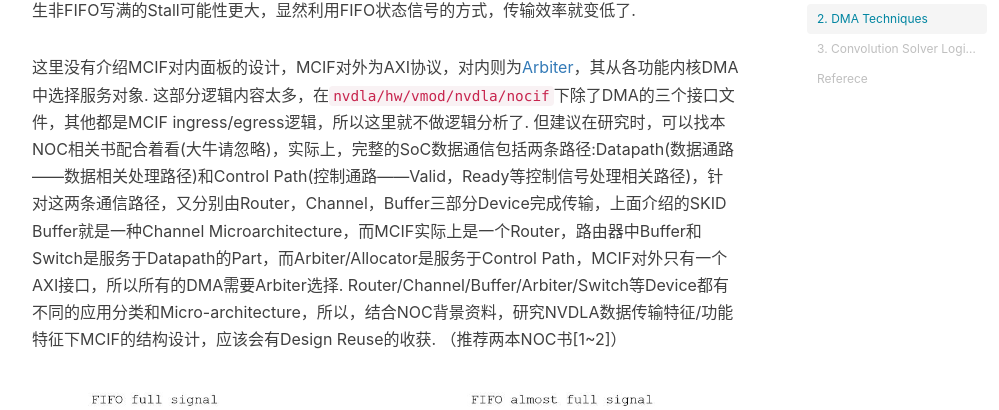
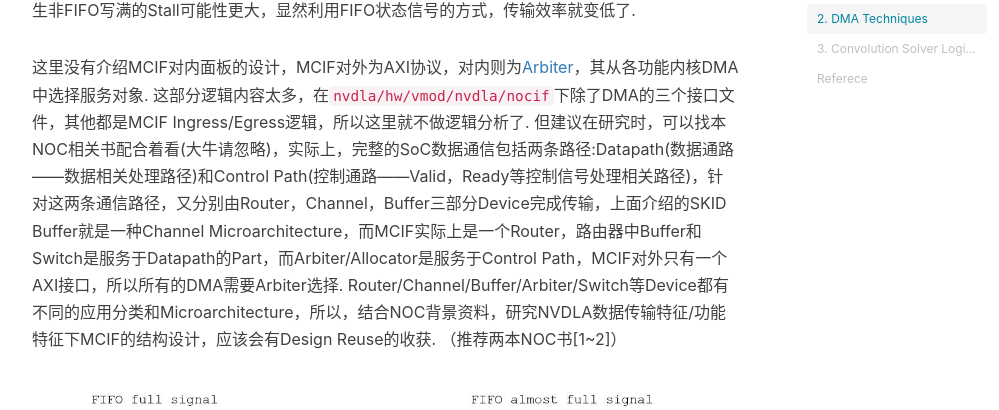
Before and after one commit to VVViy/VVViy.github.io, a Jekyll site: the page built from _posts/2019-01-14-NVDLA-Source-Code-Analysis.md, in a window 1280 px wide and 900 px high, scrolled down 8190 px. Shown: the part 175-585 px from the top of the window, without its empty margins (233-1232 px from the left). Built offline with Jekyll 4.4.1, drawn with Linux system fonts in a browser that asks for light colours; nearby versions of some CDN libraries; comment, search, counter and statistics services are not loaded; some of the changed lines change nothing that is shown; some of the changed text lies outside the part shown.

Commit message:
Update 2019-01-14-NVDLA-Source-Code-Analysis.md

````diff
--- a/_posts/2019-01-14-NVDLA-Source-Code-Analysis.md
+++ b/_posts/2019-01-14-NVDLA-Source-Code-Analysis.md
@@ -87,7 +87,7 @@
 
   在DMA中使用FIFO具有缓解相邻模块吞吐量不一致和跨时钟多bit信号同步的作用，实际上，还有很多设计上的优势. 如Fig-4所示，Sender向Receiver发送数据，Receiver接收到数据后，反馈Ready信号，这形成了一个`Long Loop`回路，这种设计很难跑高频时钟，因为走线延迟可能导致一个时钟内Ready信号无法到达Sender端，造成延迟传播，使上游逻辑出错，而且对于回路，很难插入流水或使用Retiming对上游组合逻辑进行优化.
 
-  在下游Receiver前插入一个FIFO，将`Long Loop`打断，把回路压缩到FIFO与Receiver间，如Fig-5所示，这一方面解除了上游电路对下游电路控制信号的依赖，可以对上游电路应用流水线，Retiming等优化技术，另一方面，下游短回路时时序更易收敛，且提高了下游数据请求的连续性.
+  在下游Receiver前插入一个FIFO，将`Long Loop`打断，把回路压缩到FIFO与Receiver间，如Fig-5所示，这一方面解除了上游电路对下游电路控制信号的依赖，可以对上游电路应用流水线，Retiming等优化技术，另一方面，下游短回路时序更易收敛，且提高了下游数据请求的连续性.
 
   然而，所有基于Buffer的通信，都要为`Flow Control`提供`Backpressure`，即缓存即将达到写满状态或下游逻辑出现需要暂停缓存写入的中断请求，Buffer的控制通路就需要通知Sender停止发送数据. 这时，会带来两个问题，Buffer反馈的控制信号Ready依然存在走线超时的风险，其次，如果对控制信号进行Pipeline，会降低DMA的性能，因为一旦数据传输被Stall，重新开始传输会有固定时钟延迟. NVDLA对Control Path的处理则通过SKID Buffer技术实现.
 
@@ -135,7 +135,7 @@
 
 </div>
 
-下面来研究一下SKID Buffer，看它是否能同时解决控制信号时序和DMA传输效率问题，这里我们仍以`RDMA req`信道为例，根据`NV_NVDLA_DMAIF_rdreq`可以很容易描绘出SKID Buffer原理图，如Fig-8所示，可以看到"pipeline 1"同样是一个"Basic pipe"，但是上面使用了一级"Bypass queue"构成了一级SKID Buffer，时序问题显然由插入的一级Pipeline解决了(注意：SKID Buffer可以叠加使用)，下图简单分析了传输效率问题，即使用旁路解决数据延迟.
+下面来研究一下SKID Buffer，看它是否能同时解决控制信号时序和DMA传输效率问题，这里我们仍以`RDMA req`信道为例，根据`NV_NVDLA_DMAIF_rdreq`可以很容易描绘出SKID Buffer原理图，如Fig-8所示，可以看到"pipeline 2"同样是一个"Basic pipe"，但是上面使用了一级"Bypass queue"构成了一级SKID Buffer，时序问题显然由插入的一级Pipeline解决了(注意：SKID Buffer可以叠加使用)，下图简单分析了传输效率问题，即使用旁路解决数据延迟.
 
 ```
 clock     j-1(stall)       j      ...       k(recover)       k+1               k+2
@@ -163,7 +163,7 @@
 
 总之，SKID Buffer是解决基于Buffer传输中Control Path时序和效率问题的有效方式，可以应用于我们自己的DMA设计中. 实际上，还有一种同类解决方法，也是Intel-Altera推荐的一种方式，如Fig-9所示，其是一种利用FIFO Almost Full状态信号配合多级流水的控制结构. 众知，FIFO的状态包括Full/Almost Full/Half Full，Empty/Almost Empty/Half Empty，其中，Almost Full通过设置一阈值，FIFO达到该值后发送"将满"状态信号，该值越低，Control Path可插入流水线的级数越多. 假设Fig-9中FIFO的Almost Full阈值为8，那么当Sender接收到反馈的控制信号时，实际上已经发送了4个数据了，所以Sender"知道"它再发4个数据FIFO就满了，所以这是一种基于先验知识的控制方式. 但对于NVDLA，个人认为使用SKID更适合，因为MCIF需要与MCU交互，而且要占用系统总线，发生非FIFO写满的Stall可能性更大，显然利用FIFO状态信号的方式，传输效率就变低了.
 
-这里没有介绍MCIF对内面板的设计，MCIF对外为AXI协议，对内则为[Arbiter](http://nvdla.org/hw/v1/ias/unit_description.html#sramif)，其从各功能内核DMA中选择服务对象. 这部分逻辑内容太多，在`nvdla/hw/vmod/nvdla/nocif`下除了DMA的三个接口文件，其他都是MCIF ingress/egress逻辑，所以这里就不做逻辑分析了. 但建议在研究时，可以找本NOC相关书配合着看(大牛请忽略)，实际上，完整的SoC数据通信包括两条路径:Datapath(数据通路——数据相关处理路径)和Control Path(控制通路——Valid，Ready等控制信号处理相关路径)，针对这两条通信路径，又分别由Router，Channel，Buffer三部分Device完成传输，上面介绍的SKID Buffer就是一种Channel Microarchitecture，而MCIF实际上是一个Router，路由器中Buffer和Switch是服务于Datapath的Part，而Arbiter/Allocator是服务于Control Path，MCIF对外只有一个AXI接口，所以所有的DMA需要Arbiter选择. Router/Channel/Buffer/Arbiter/Switch等Device都有不同的应用分类和Micro-architecture，所以，结合NOC背景资料，研究NVDLA数据传输特征/功能特征下MCIF的结构设计，应该会有Design Reuse的收获. （推荐两本NOC书[1~2]）
+这里没有介绍MCIF对内面板的设计，MCIF对外为AXI协议，对内则为[Arbiter](http://nvdla.org/hw/v1/ias/unit_description.html#sramif)，其从各功能内核DMA中选择服务对象. 这部分逻辑内容太多，在`nvdla/hw/vmod/nvdla/nocif`下除了DMA的三个接口文件，其他都是MCIF Ingress/Egress逻辑，所以这里就不做逻辑分析了. 但建议在研究时，可以找本NOC相关书配合着看(大牛请忽略)，实际上，完整的SoC数据通信包括两条路径:Datapath(数据通路——数据相关处理路径)和Control Path(控制通路——Valid，Ready等控制信号处理相关路径)，针对这两条通信路径，又分别由Router，Channel，Buffer三部分Device完成传输，上面介绍的SKID Buffer就是一种Channel Microarchitecture，而MCIF实际上是一个Router，路由器中Buffer和Switch是服务于Datapath的Part，而Arbiter/Allocator是服务于Control Path，MCIF对外只有一个AXI接口，所以所有的DMA需要Arbiter选择. Router/Channel/Buffer/Arbiter/Switch等Device都有不同的应用分类和Microarchitecture，所以，结合NOC背景资料，研究NVDLA数据传输特征/功能特征下MCIF的结构设计，应该会有Design Reuse的收获. （推荐两本NOC书[1~2]）
 
 <div align="center">
 
````
